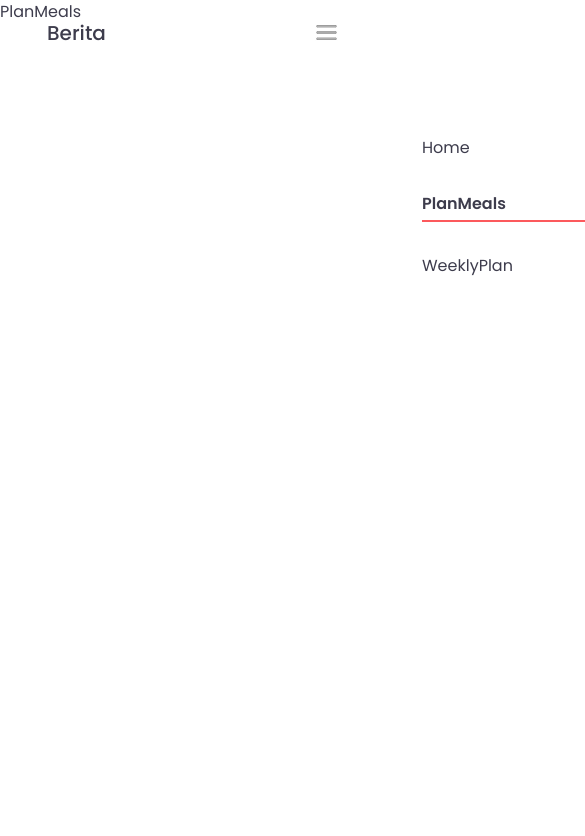
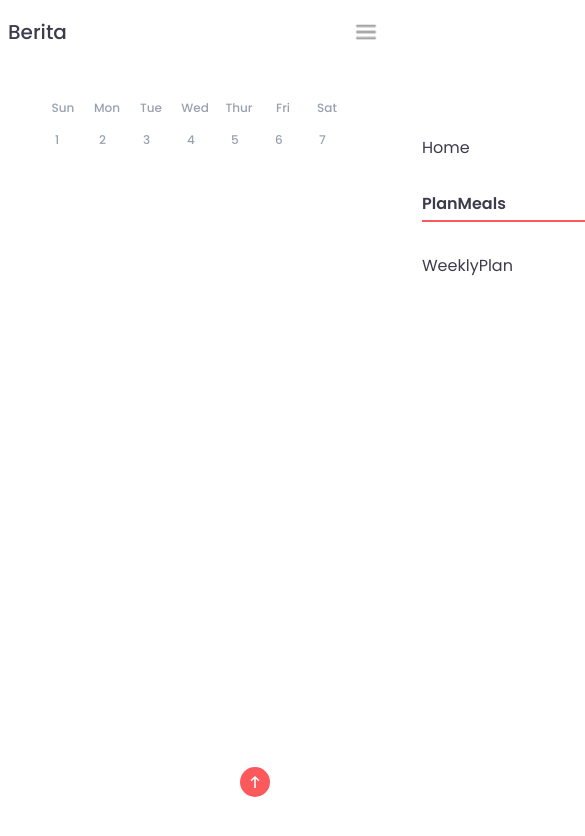
Before and after one commit to Berita-Winnie/meal_planner, a React (Vite) app: page /plan-meals in a window 390 px wide. Shown: the top 836 px of the page, 585 px wide, since content can reach past the window. Built offline with nearby package versions, Linux system fonts and the light colour scheme; a web font is replaced by a local one.

Commit message:
styled calender mapping from calender.js fully responsive

```diff
--- a/src/App.jsx
+++ b/src/App.jsx
@@ -4,16 +4,18 @@ import Home from './pages/Home'
 import PlanMeals from './pages/PlanMeals'
 import WeeklyPlan from './pages/WeeklyPlan'
 import Navbar from './components/Navbar'
+import ArrowButton from './components/ArrowButton'
 const App = () => {
   return (
-    <>
+    <div className=" w-full">
       <Navbar />
       <Routes>
         <Route path="/" element={<Home />} />
         <Route path="/plan-meals" element={<PlanMeals />} />
         <Route path="/weekly-plan" element={<WeeklyPlan />} />
       </Routes>
-    </>
+      <ArrowButton />
+    </div>
   )
 }
 
--- a/src/assets/assets.js
+++ b/src/assets/assets.js
@@ -5,6 +5,7 @@ import lunch from './lunch.png'
 import morning from './morning.png'
 import menu_icon from './menu_icon.png'
 import cancel_icon from './cancel_icon.png'
+import scroll from './scroll.svg'
 export const images = {
   cancel_icon,
   dinner,
@@ -13,4 +14,5 @@ export const images = {
   lunch,
   morning,
   menu_icon,
+  scroll,
 }
--- /dev/null
+++ b/src/assets/calender.js
@@ -0,0 +1,36 @@
+export const days = [
+  {
+    date: 1,
+    day: 'Sun',
+  },
+
+  {
+    date: 2,
+    day: 'Mon',
+  },
+
+  {
+    date: 3,
+    day: 'Tue',
+  },
+
+  {
+    date: 4,
+    day: 'Wed',
+  },
+
+  {
+    date: 5,
+    day: 'Thur',
+  },
+
+  {
+    date: 6,
+    day: 'Fri',
+  },
+
+  {
+    date: 7,
+    day: 'Sat',
+  },
+]
--- /dev/null
+++ b/src/components/ArrowButton.jsx
@@ -0,0 +1,39 @@
+import { useEffect, useState } from 'react'
+import { images } from '../assets/assets'
+
+const ArrowButton = () => {
+  const [visible, setVisible] = useState(false)
+  useEffect(() => {
+    const toggleVisibility = () => {
+      if (window.scrollY > 200) {
+        setVisible(true)
+      } else {
+        setVisible(false)
+      }
+    }
+
+    window.addEventListener('scroll', toggleVisibility)
+    return () => window.removeEventListener('scroll', toggleVisibility)
+  }, [])
+
+  //Scrolling back to the top
+  const scrollToTop = () => {
+    window.scrollTo({ top: 0, behavior: 'smooth' })
+  }
+
+  return (
+    <div className="fixed bottom-10 right-30">
+      <button className=" rounded-full bg-[#FC595C]  ">
+        <img
+          onClick={scrollToTop}
+          src={images.scroll}
+          width={30}
+          alt=""
+          className="invert"
+        />
+      </button>
+    </div>
+  )
+}
+
+export default ArrowButton
--- /dev/null
+++ b/src/components/Calender.jsx
@@ -0,0 +1,22 @@
+import React from 'react'
+import { days } from '../assets/calender'
+
+const Calender = () => {
+  return (
+    <div className="flex flex-row gap-1 sm:gap-2 md:gap-10 justify-center  mt-8">
+      {days.map((day, index) => (
+        <div
+          key={index}
+          className="flex flex-col items-center   gap-2  md:gap-4 text-xs md:text-sm p-1 rounded-full"
+        >
+          <p className="font-medium text-gray-400">{day.day}</p>
+          <p className="text-gray-400 rounded-full p-2 w-8 h-8 font-medium">
+            {day.date}
+          </p>
+        </div>
+      ))}
+    </div>
+  )
+}
+
+export default Calender
--- a/src/components/Hero.jsx
+++ b/src/components/Hero.jsx
@@ -3,7 +3,7 @@ import { images } from '../assets/assets'
 
 const Hero = () => {
   return (
-    <div className="container flex  flex-col justify-center items-center pt-34  mx-auto px-2  md:px-16">
+    <div className="container flex  flex-col justify-center items-center  mx-auto px-2  md:px-16">
       <div className="flex flex-row  justify-between items-center md:gap-12 lg:gap-16">
         <img
           className="w-28  sm:w-32 md:w-40 lg:w-60  "
--- a/src/components/Navbar.jsx
+++ b/src/components/Navbar.jsx
@@ -15,8 +15,8 @@ const Navbar = () => {
   }, [showMobileNav])
 
   return (
-    <div className=" absolute top-0 left-0 w-full z-10 overflow-hidden ">
-      <div className="  container max-w-[80%] flex flex-row mx-auto  justify-between items-center py-4 px-2 md:p-6 ">
+    <div className=" sticky top-0 left-0 w-full z-50  bg-white/50   backdrop-blur-xl md:px-20 lg:px-30  ">
+      <div className="  container  flex flex-row mx-auto  justify-between items-center py-4 px-2 md:p-6 ">
         <h3 className="font-medium text-xl sm:text-2xl md:text-3xl ">Berita</h3>
         <div className=" hidden md:flex flex-row  gap-8 ">
           <NavLink
@@ -53,7 +53,7 @@ const Navbar = () => {
 
         <img
           onClick={() => setShowmobileNav(true)}
-          className={`width-8 text-black ${
+          className={`w-8 text-black ${
             showMobileNav ? 'hidden' : 'block'
           } cursor-pointer md:hidden`}
           src={images.menu_icon}
@@ -63,12 +63,12 @@ const Navbar = () => {
         {/* --------Mobile nav------------ */}
         <div
           className={`
-            fixed right-0 top-0 bottom-0 w-full overflow-hidden bg-white/90  transform transition-transform duration-700 ease-in-out  ${
-              showMobileNav ? 'translate-x-0' : 'translate-x-full'
-            }
+         fixed top-0 left-0 w-full h-screen bg-white/70  backdrop-blur-3xl z-20  md:hidden transform transition-transform duration-700 ease-in-out  ${
+           showMobileNav ? 'translate-x-0' : 'translate-x-full'
+         }
         `}
         >
-          <div className="flex flex-col  gap-8">
+          <div className="flex flex-col  gap-8 ">
             <div className="flex justify-end">
               <img
                 onClick={() => setShowmobileNav(false)}
--- a/src/index.css
+++ b/src/index.css
@@ -7,6 +7,8 @@
 }
 
 body {
+  scroll-behavior: smooth;
   color: #3d3c4c;
   font-family: Poppins;
+  overflow-x: hidden;
 }
--- a/src/main.jsx
+++ b/src/main.jsx
@@ -6,7 +6,6 @@ import { BrowserRouter } from 'react-router-dom'
 
 createRoot(document.getElementById('root')).render(
   <BrowserRouter>
-    {' '}
     <StrictMode>
       <App />
     </StrictMode>
--- a/src/pages/PlanMeals.jsx
+++ b/src/pages/PlanMeals.jsx
@@ -1,7 +1,11 @@
 import React from 'react'
-
+import Calender from '../components/calender'
 const PlanMeals = () => {
-  return <div>PlanMeals</div>
+  return (
+    <div>
+      <Calender />
+    </div>
+  )
 }
 
 export default PlanMeals
```
Also changed, not shown: src/assets/scroll.svg (added), src/components/MealPlanForm.jsx (added).
